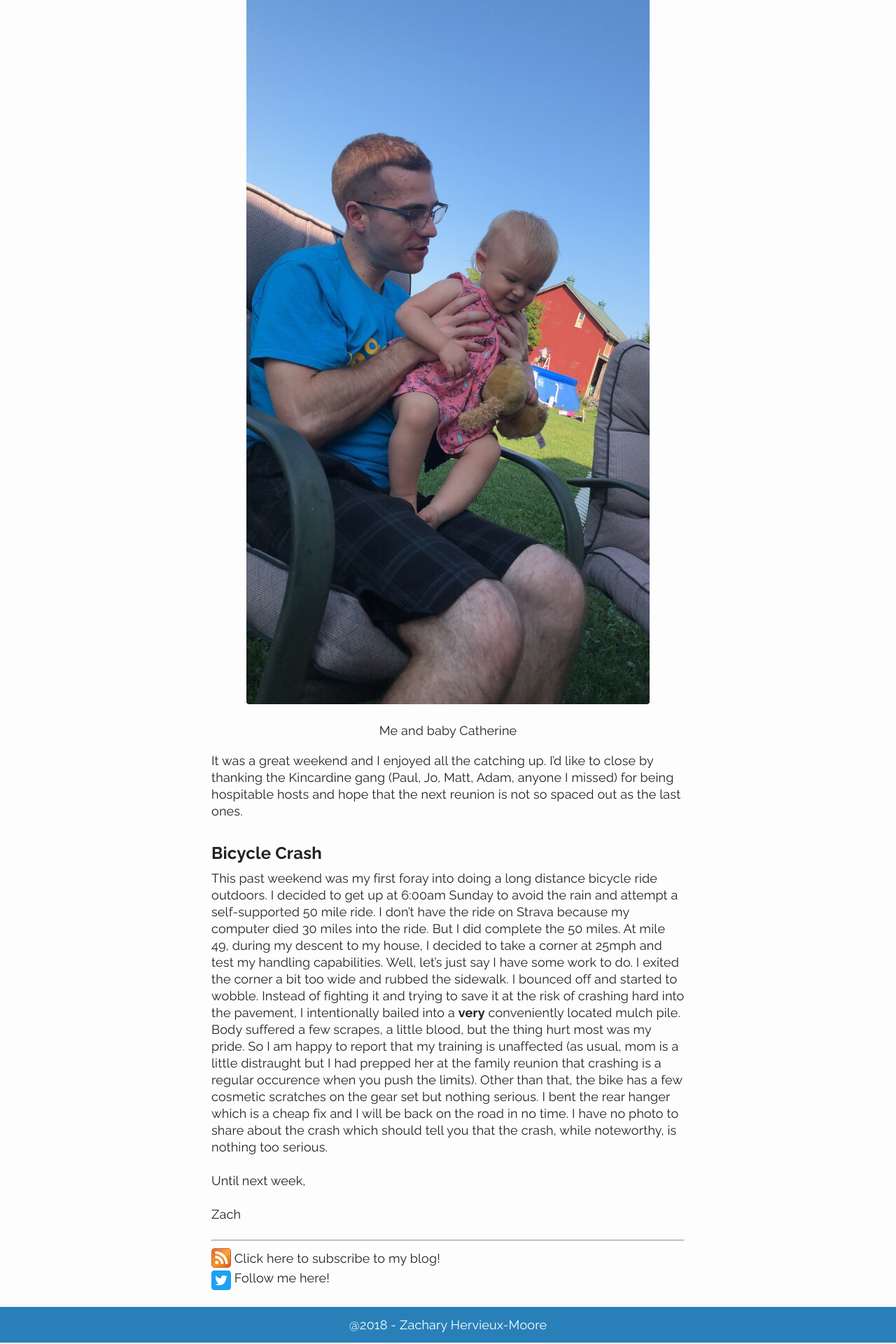
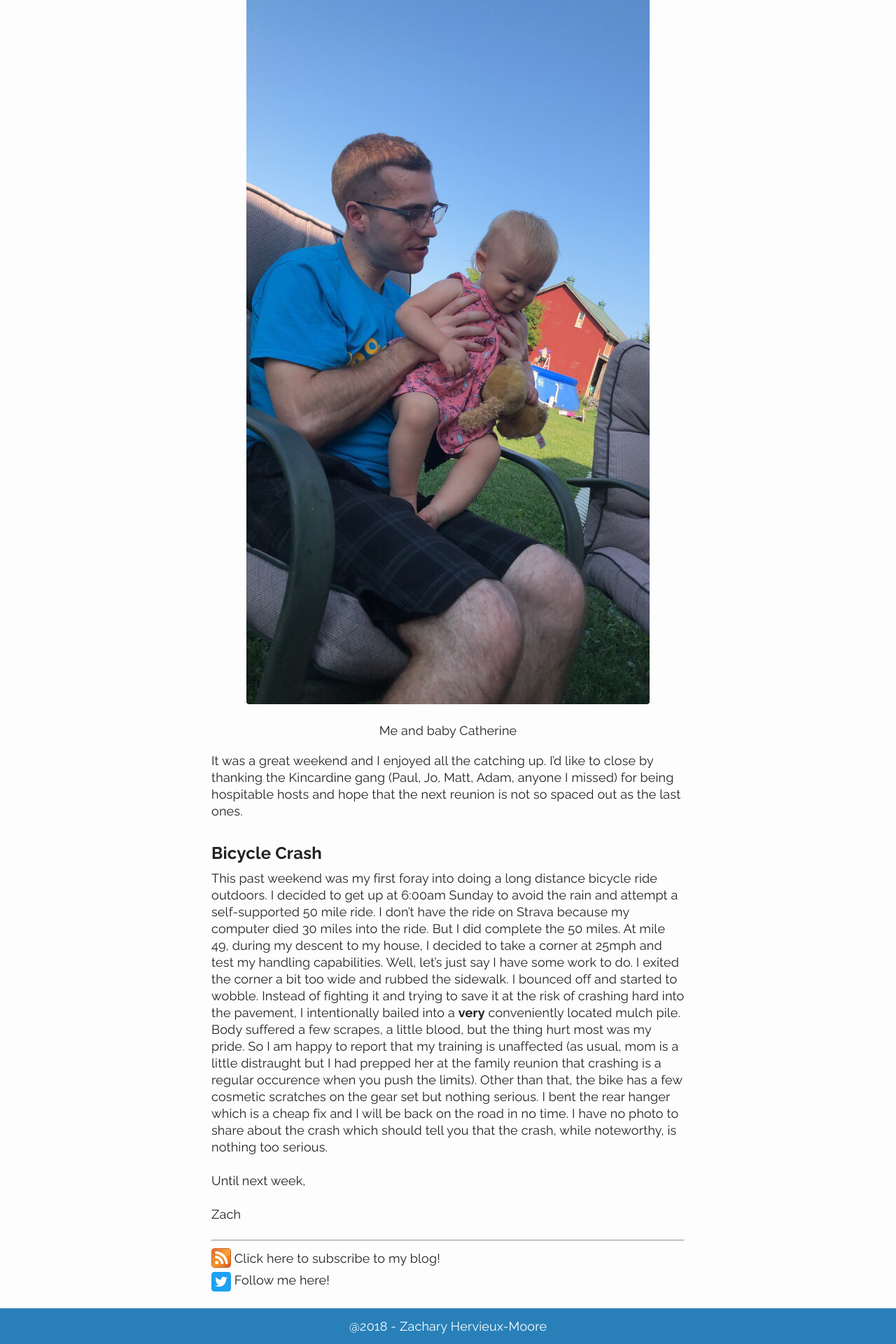
Before and after one commit to hervature/blog, a Jekyll site: the page built from _posts/2018-08-13-family-reunions-and-bicycle-crashes.md, in a window 1280 px wide. Shown: the part 1821-3741 px from the top of the page at 70% size. Built offline with Jekyll 4.4.1, drawn with Linux system fonts in a browser that asks for light colours.

Commit message:
Styling of posts page

```diff
--- a/_layouts/post.html
+++ b/_layouts/post.html
@@ -21,7 +21,7 @@
     <a href="{{ '/atom.xml' | prepend: site.baseurl | replace: '//', '/'}}"><img src="{{ '/img/rss.png' | prepend: site.baseurl | replace: '//', '/'}}"></a>
     <span>Click here to subscribe to my blog!</span>
   </div>
-  <div id="twitter-icon">
+  <div id="twitter">
     <a href="https://twitter.com/hervature"><img src="{{ '/img/twitter-icon.svg' | prepend: site.baseurl | replace: '//', '/'}}"></a>
     <span>Follow me here!</span>
   </div>
--- a/_sass/custom.scss
+++ b/_sass/custom.scss
@@ -14,6 +14,10 @@
   overflow: scroll;
 }
 
+#post-page #rss {
+  margin-bottom: 4px;
+}
+
 #post-page #rss span {
   vertical-align: middle;
 }
@@ -24,13 +28,17 @@
   margin: 0;
 }
 
-#post-page #twitter-icon img {
-  height: 28px;
+#post-page #twitter img {
   width: 28px;
   display: inline-block;
   vertical-align: middle;
-  margin: 4px 0 0 0;
+  margin: 0;
 }
+
+#post-page #rss span {
+  vertical-align: middle;
+}
+
 
 #post-page figcaption {
 	text-align: center;
```
